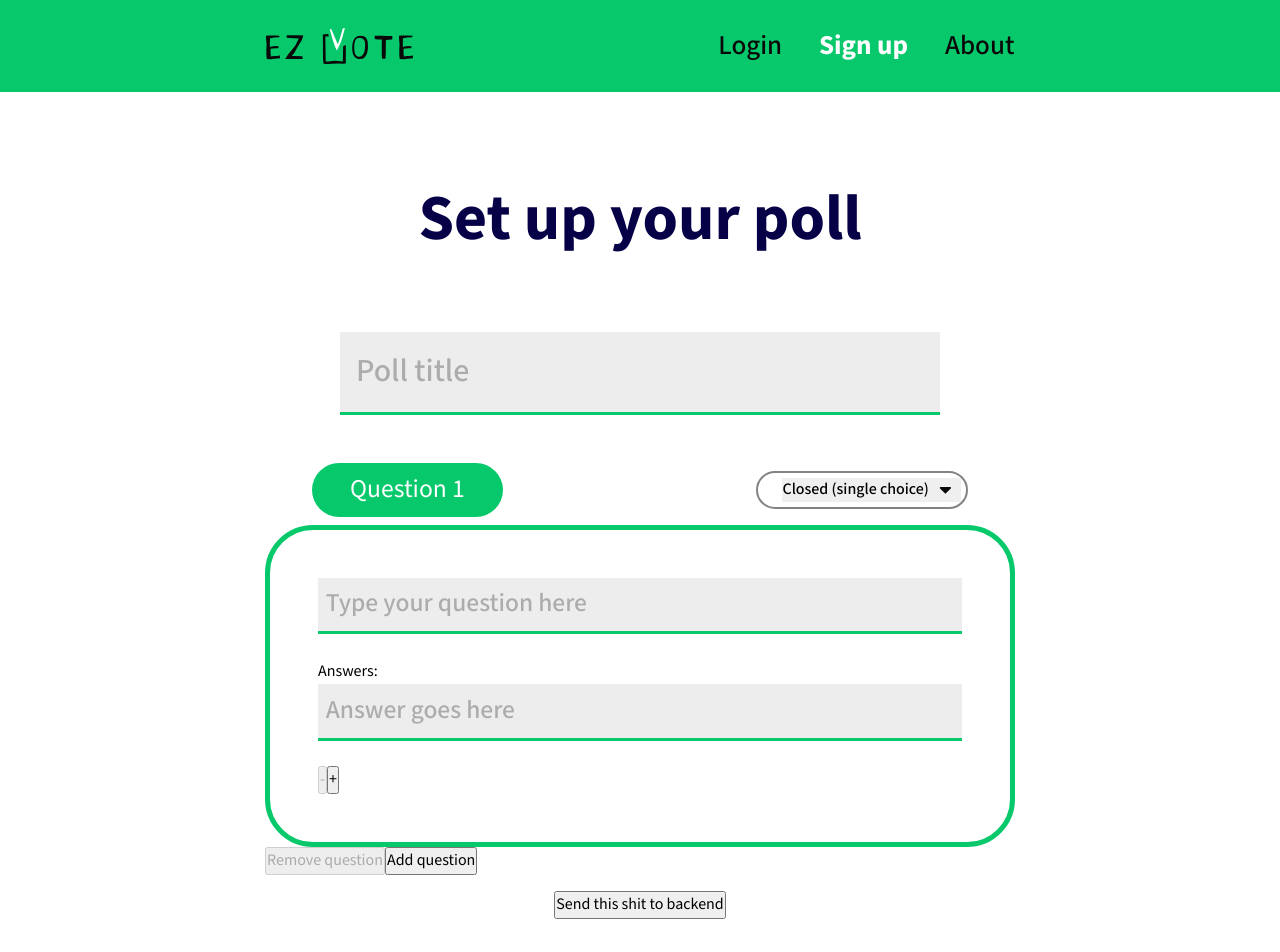
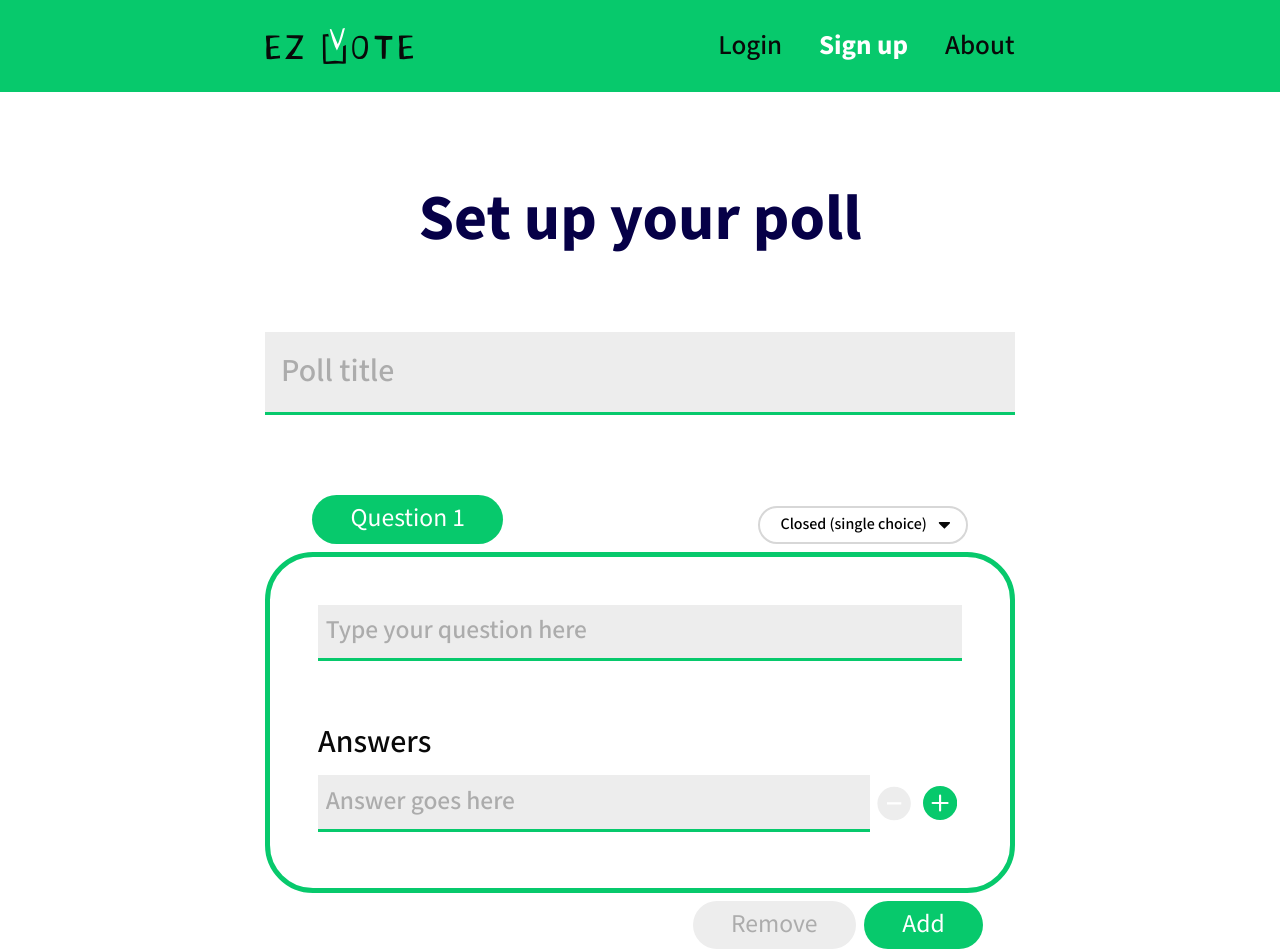
Before and after one commit to mp-martin/ez-vote-front, a React (Create React App) app: page /addpoll in a window 1280 px wide. Shown: the top 952 px of the page. Built offline with nearby package versions, Linux system fonts and the light colour scheme.

Commit message:
Finished styling of poll creator

```diff
--- /dev/null
+++ b/src/components/AddAnswer/AddAnswer.css
@@ -0,0 +1,38 @@
+.addAnswer__answer-row {
+    display: flex;
+    margin: 0.5em 0;
+    padding: 0;
+}
+
+.addAnswer__answer-row input {
+    margin-bottom: 0;
+}
+
+
+.addAnswer__rem-button {
+    border: none;
+    background: none;
+    display: flex;
+    align-items: center;
+    justify-content: center;
+    padding: 0 0.3em;
+}
+
+.addAnswer__rem-button:active{
+    position: relative;
+    top: 1px;
+}
+
+.addAnswer__add-button {
+    border: none;
+    background: none;
+    display: flex;
+    align-items: center;
+    justify-content: center;
+    padding: 0 0.3em;
+}
+
+.addAnswer__add-button:active{
+    position: relative;
+    top: 1px;
+}
--- a/src/components/AddAnswer/AddAnswer.tsx
+++ b/src/components/AddAnswer/AddAnswer.tsx
@@ -2,6 +2,9 @@ import React, {type FormEvent, useEffect, useRef, useState} from 'react';
 import {type AnswerEntityRequest} from 'types';
 import {Simulate} from 'react-dom/test-utils';
 import input = Simulate.input;
+import './AddAnswer.css';
+import {BsFillPlusCircleFill} from 'react-icons/bs';
+import {AiFillMinusCircle} from 'react-icons/ai';
 
 type Props = {
 	answerNumber: number;
@@ -53,17 +56,21 @@ export const AddAnswer = (props: Props) => {
 	};
 
 	return (
-		<>
-			<input defaultValue={`Answer ${props.answerNumber + 1}...`} ref={inputRef} onChange={e => {
-				handleUpdateAnswer(e.target.value);
-			}} minLength={1}/>
-			<button onClick={e => {
+		<div className='addAnswer__answer-row'>
+			<input
+				className='addAnswer__answer-field'
+				defaultValue={`Answer ${props.answerNumber + 1}...`} ref={inputRef} onChange={e => {
+					handleUpdateAnswer(e.target.value);
+				}} minLength={1}/>
+			<button className='addAnswer__rem-button' onClick={e => {
 				props.removeAnswerFunc(e, props.answerNumber);
-			}} disabled={inactiveRemoveAnswer}>-
+			}} disabled={inactiveRemoveAnswer}>
+				<AiFillMinusCircle color={inactiveRemoveAnswer ? 'EDEDED' : 'var(--color-ezpink)'} size={'2.8em'}/>
 			</button>
-			<button onClick={props.newAnswerFunc} disabled={inactiveAddAnswer}>+
+			<button className='addAnswer__add-button' onClick={props.newAnswerFunc} disabled={inactiveAddAnswer}>
+				<BsFillPlusCircleFill color={inactiveAddAnswer ? 'EDEDED' : 'var(--color-ezgreen)'} size={'2.5em'}/>
 			</button>
-		</>
+		</div>
 
 	);
 };
--- a/src/components/AddPoll/AddPoll.css
+++ b/src/components/AddPoll/AddPoll.css
@@ -18,7 +18,7 @@
     font-weight: 500;
     color: #ACACAC;
     margin-bottom: 1em;
-    width: 80%
+    width: 100%
 }
 
 .addPoll__container input:focus-visible {
--- a/src/components/AddPoll/AddPoll.tsx
+++ b/src/components/AddPoll/AddPoll.tsx
@@ -8,6 +8,7 @@ import {
 	from 'types';
 import {AddQuestion} from '../AddQuestion/AddQuestion';
 import {MessageContext} from '../../assets/contexts/message.context';
+import {Button} from '../common/Button/Button';
 
 export const AddPoll = () => {
 	const [pollData, setPollData] = useState<CompletePollRequest>({
@@ -135,7 +136,14 @@ export const AddPoll = () => {
 							newQuestionFunc={newQuestion}
 							questionFields={questionFields}
 						/>)}
-                    <button>Send this shit to backend</button>
+					<Button
+						text={'Upload the poll'}
+						roundness={99}
+						disabled={false}
+						size={3}
+						color={'var(--color-title)'}
+						width={100}
+					/>
 				</form>
 			</div>
 		</>
--- a/src/components/AddQuestion/AddQuestion.css
+++ b/src/components/AddQuestion/AddQuestion.css
@@ -6,6 +6,8 @@
 .addQuestion__questionWrapper {
     border-radius: 10px;
     width: 100%;
+    margin-top: 2em;
+    margin-bottom: 3em;
 }
 
 .addQuestion__questionWrapper input {
@@ -19,14 +21,14 @@
     gap: 10em;
     justify-content: space-around;
     margin-bottom: 0.5em;
-    align-items: center;
+    align-items: flex-end;
 }
 
 .addQuestion__topbar_q-number {
     background-color: var(--color-ezgreen);
     color: white;
     font-size: 1.6em;
-    padding: 0.3em 1.5em;
+    padding: 0.2em 1.5em;
     border-radius: 99em;
 }
 
@@ -36,15 +38,27 @@
     border-radius: 3em;
 }
 
+.addQuestion__questionBox p {
+    font-size: 2em;
+    font-weight: 500;
+    margin-bottom: 0.2em;
+    color: var(--color-text);
+}
+
 .addQuestion__topbar_q-type {
     color: var(--color-text);
     font-size: 1em;
-    padding: 0.3em;
-    border: 2px solid #838383;
+    border: 2px solid #d7d7d7;
     border-radius: 99em;
     font-weight: 500;
     position: relative;
-    padding-left: 1.5em;
+    padding-left: 1.3em;
+    padding-right: 0.4em;
+    padding-top: 0.3em;
+    padding-bottom: 0.3em;
+    display: flex;
+    flex-direction: column;
+
 }
 
 .addQuestion__topbar_q-type option {
@@ -54,6 +68,7 @@
 .addQuestion__topbar_q-type select {
     appearance: none;
     border: none;
+    background: none;
     padding-right: 1.5em;
 }
 
@@ -64,7 +79,7 @@
 .addQuestion__topbar_q-type_arrow {
     position: absolute;
     top: 7px;
-    right: 10px;
+    right: 11px;
     pointer-events: none;
 }
 
@@ -80,9 +95,51 @@ label {
 }
 
 .addQuestion__questionInput {
-
+margin-bottom: 2em;
 }
 
 input {
     width: 100%;
 }
+
+.addQuestion__add-q_button {
+    background-color: var(--color-ezgreen);
+    color: white;
+    font-size: 1.6em;
+    padding: 0.2em 1.5em;
+    border-radius: 99em;
+    border: 0;
+}
+
+.addQuestion__add-q_button:active {
+    position: relative;
+    top: 1px;
+}
+
+
+.addQuestion__rem-q_button {
+    background-color: var(--color-ezpink);
+    color: white;
+    font-size: 1.6em;
+    padding: 0.2em 1.5em;
+    border-radius: 99em;
+    border: 0;
+}
+
+.addQuestion__rem-q_button:active {
+    position: relative;
+    top: 1px;
+}
+
+.addQuestion__rem-q_button:disabled {
+    background-color: #EDEDED;
+    color: #ACACAC;
+}
+
+.addQuestion__bottom-bar {
+    margin-top: 0.5em;
+    display: flex;
+    justify-content: flex-end;
+    gap: 0.5em;
+    padding-right: 2em;
+}
--- a/src/components/AddQuestion/AddQuestion.tsx
+++ b/src/components/AddQuestion/AddQuestion.tsx
@@ -2,7 +2,7 @@ import React, {type FormEvent, useEffect, useState} from 'react';
 import './AddQuestion.css';
 import {type AnswerPoolRequest, type AnswerEntityRequest} from 'types';
 import {AddAnswer} from '../AddAnswer/AddAnswer';
-import {TiArrowSortedDown} from "react-icons/ti"
+import {TiArrowSortedDown} from 'react-icons/ti';
 
 type Props = {
 	questionEntityNumber: number;
@@ -87,8 +87,9 @@ export const AddQuestion = (props: Props) => {
 	};
 
 	return (<div className='addQuestion__questionWrapper'>
-		<div className='addQuestion__topbar'><p className="addQuestion__topbar_q-number">Question {props.questionEntityNumber + 1}</p>
-			<div className="addQuestion__topbar_q-type"><label>
+		<div className='addQuestion__topbar'><p
+			className='addQuestion__topbar_q-number'>Question {props.questionEntityNumber + 1}</p>
+		<div className='addQuestion__topbar_q-type'><label>
 			<select
 				defaultValue='closed'
 				onChange={e => {
@@ -96,9 +97,10 @@ export const AddQuestion = (props: Props) => {
 				}}>
 				<option value='open'>Open (multiple choice)</option>
 				<option value='closed'>Closed (single choice)</option>
-				</select><TiArrowSortedDown size={'1.3em'} className="addQuestion__topbar_q-type_arrow"/>
-			</label></div></div>
-		<div className="addQuestion__questionBox">
+			</select><TiArrowSortedDown size={'1.3em'} className='addQuestion__topbar_q-type_arrow'/>
+		</label></div>
+		</div>
+		<div className='addQuestion__questionBox'>
 			<div className='addQuestion__questionInput'>
 
 				<label>
@@ -114,9 +116,7 @@ export const AddQuestion = (props: Props) => {
 
 			</div>
 
-
-				{/* //button */}
-				<p>Answers:</p>
+			<p>Answers</p>
 			{answerFields.map((field, i) => <label key={i}><AddAnswer
 				answerNumber={i}
 				answerFields={answerFields}
@@ -127,7 +127,13 @@ export const AddQuestion = (props: Props) => {
 			/></label>)}
 
 		</div>
-		<button onClick={props.removeQuestionFunc} disabled={inactiveRemoveQuestion}>Remove question</button>
-		<button onClick={props.newQuestionFunc} disabled={inactiveAddQuestion}>Add question</button>
+		<div className='addQuestion__bottom-bar'>
+			<button className='addQuestion__rem-q_button' onClick={props.removeQuestionFunc}
+				disabled={inactiveRemoveQuestion}>Remove
+			</button>
+			<button className='addQuestion__add-q_button' onClick={props.newQuestionFunc}
+				disabled={inactiveAddQuestion}>Add
+			</button>
+		</div>
 	</div>);
 };
--- a/src/components/Layout/Main/Main.tsx
+++ b/src/components/Layout/Main/Main.tsx
@@ -3,7 +3,6 @@ import './Main.css';
 import heroLogo from '../../../assets/logo_big.svg';
 import {Button} from '../../common/Button/Button';
 import coolDude from '../../../assets/cartoon.svg';
-import {Link} from 'react-router-dom';
 
 export const Main = () =>
 // C
@@ -19,7 +18,7 @@ export const Main = () =>
 					roundness={99}
 					disabled={false}
 					size={2}
-					color={'ezgreen'}
+					color={'var(--color-ezgreen)'}
 					width={100}
 					to={'/addPoll'}
 				/>
@@ -48,7 +47,7 @@ export const Main = () =>
 						roundness={99}
 						disabled={false}
 						size={2}
-						color={'ezpink'}
+						color={'var(--color-ezpink)'}
 					/></div>
 				</div>
 
--- a/src/components/common/Button/Button.tsx
+++ b/src/components/common/Button/Button.tsx
@@ -14,16 +14,13 @@ type Props = {
 
 };
 
-export const Button = (props: Props) => {
-	const ezgreen = 'var(--color-ezgreen)';
-	const ezpink = 'var(--color-ezpink)';
-	return (
+export const Button = (props: Props) => (
 	props.to ? <Link
 		to={props.to}
 		className='Button'
 		style={{
 			borderRadius: `${props.roundness}rem`,
-				backgroundColor: props.color === 'ezgreen' ? ezgreen : ezpink,
+			backgroundColor: props.color,
 			fontSize: `${props.size}rem`,
 			textAlign: 'center',
 			width: props.width && `${props.width}%`,
@@ -36,7 +33,7 @@ export const Button = (props: Props) => {
 			className='Button'
 			style={{
 				borderRadius: `${props.roundness}rem`,
-					backgroundColor: props.color === 'ezgreen' ? ezgreen : ezpink,
+				backgroundColor: props.color,
 				fontSize: `${props.size}rem`,
 				width: props.width && `${props.width}%`,
 			}}>
@@ -45,4 +42,3 @@ export const Button = (props: Props) => {
 
 		</button>
 );
-};
```
Lines whose indentation alone changed are shown as unchanged.
